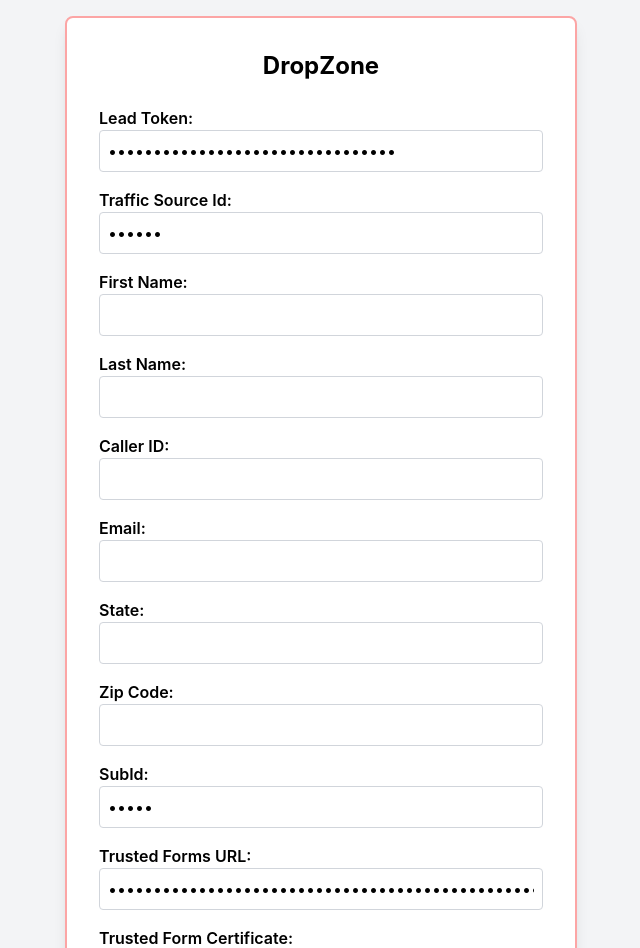
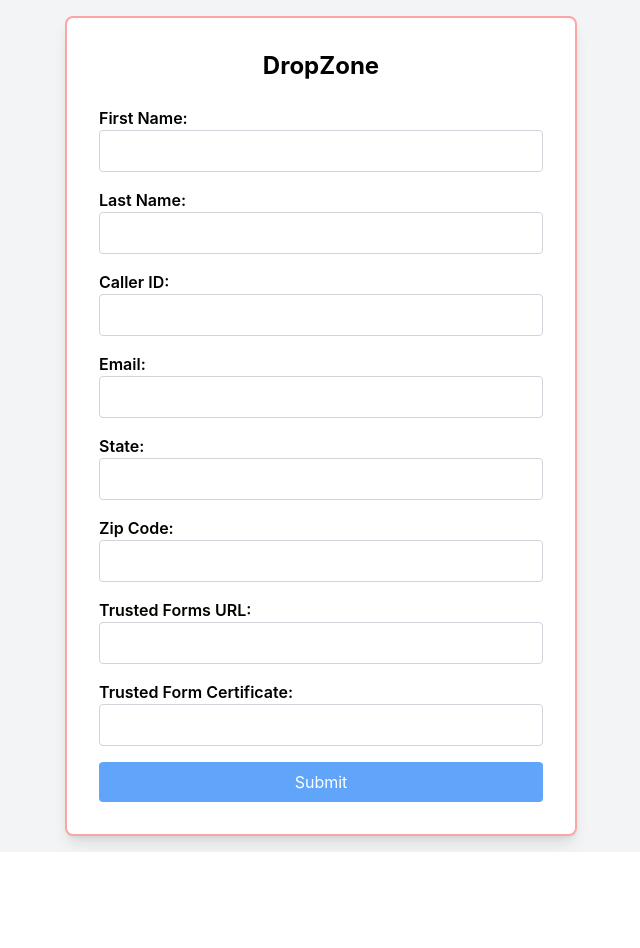
Before and after one commit to ANUXR4G/Form-API, a React (Create React App) app: page / in a window 1280 px wide. Shown: the top 948 px of the page, without its empty margins (319-959 px from the left). After the commit the page ends 852 px from the top, so only its background shows below. Built offline with nearby package versions, Linux system fonts and the light colour scheme.

Commit message:
Initial Commit

```diff
--- a/src/App.js
+++ b/src/App.js
@@ -14,7 +14,7 @@
     'state': '',
     'zip': '',
     'sub_id': '23426',
-    'trusted_form_cert_url': 'https://cert.trustedform.com/454a35b802f3e7b63ffabb4efedb7c6ebe67886c',
+    'trusted_form_cert_url': '',
     'trusted_form_cert': '',
   });
 
@@ -52,28 +52,8 @@
       <div className="w-full max-w-lg bg-white p-8 border-2 border-red-300 rounded-lg shadow-lg">
         <h2 className="text-center text-2xl font-bold mb-6">DropZone</h2>
         <form onSubmit={handleSubmit} className="space-y-4">
-          <div>
-            <label className="block font-semibold">Lead Token:</label>
-            <input
-              type="password"
-              name="lead_token"
-              value={formData.lead_token}
-              onChange={handleChange}
-              className="w-full p-2 border border-gray-300 rounded"
-              required
-            />
-          </div>
-          <div>
-            <label className="block font-semibold">Traffic Source Id:</label>
-            <input
-              type="password"
-              name="traffic_source_id"
-              value={formData.traffic_source_id}
-              onChange={handleChange}
-              className="w-full p-2 border border-gray-300 rounded"
-              required
-            />
-          </div>
+
+
           <div>
             <label className="block font-semibold">First Name:</label>
             <input
@@ -137,19 +117,9 @@
             />
           </div>
           <div>
-            <label className="block font-semibold">SubId:</label>
-            <input
-              type="password"
-              name="sub_id"
-              value={formData.sub_id}
-              onChange={handleChange}
-              className="w-full p-2 border border-gray-300 rounded"
-            />
-          </div>
-          <div>
             <label className="block font-semibold">Trusted Forms URL:</label>
             <input
-              type="password"
+              type="text"
               name="trusted_form_cert_url"
               value={formData.trusted_form_cert_url}
               onChange={handleChange}
```
